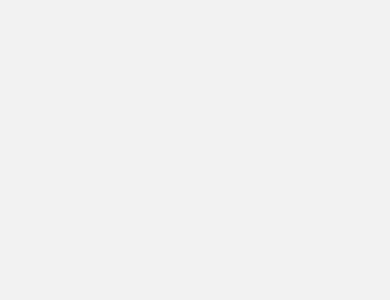
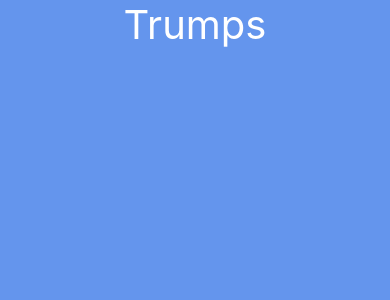
Before and after one commit to mdeburnay/trumps-scoring-card, a React Native app: screen / in a window 390 px wide. Shown: the top 300 px of the page. Built offline with nearby package versions, Linux system fonts and the light colour scheme.

Commit message:
basic styles

```diff
--- a/App.tsx
+++ b/App.tsx
@@ -1,8 +1,10 @@
 // Packages
 import * as React from "react";
+import { StyleSheet } from "react-native";
 import { NavigationContainer } from "@react-navigation/native";
 import { createNativeStackNavigator } from "@react-navigation/native-stack";
-import { View } from "react-native";
+import { View, Text } from "react-native";
+import { SafeAreaView } from "react-native-safe-area-context";
 
 // Utils
 import { screenOptions } from "./utils/screenOptions";
@@ -11,7 +13,13 @@ type RootStackParamList = {
   Home: undefined;
 };
 
-const Home = () => <View />;
+const Home = () => (
+  <SafeAreaView style={styles.container}>
+    <View>
+      <Text style={styles.text}>Trumps</Text>
+    </View>
+  </SafeAreaView>
+);
 
 const RootStack = createNativeStackNavigator<RootStackParamList>();
 
@@ -25,4 +33,17 @@ function App() {
   );
 }
 
+const styles = StyleSheet.create({
+  container: {
+    flex: 1,
+
+    alignItems: "center",
+    backgroundColor: "#6495ED",
+  },
+  text: {
+    fontSize: 40,
+    color: "#FFFFFF",
+  },
+});
+
 export default App;
```
